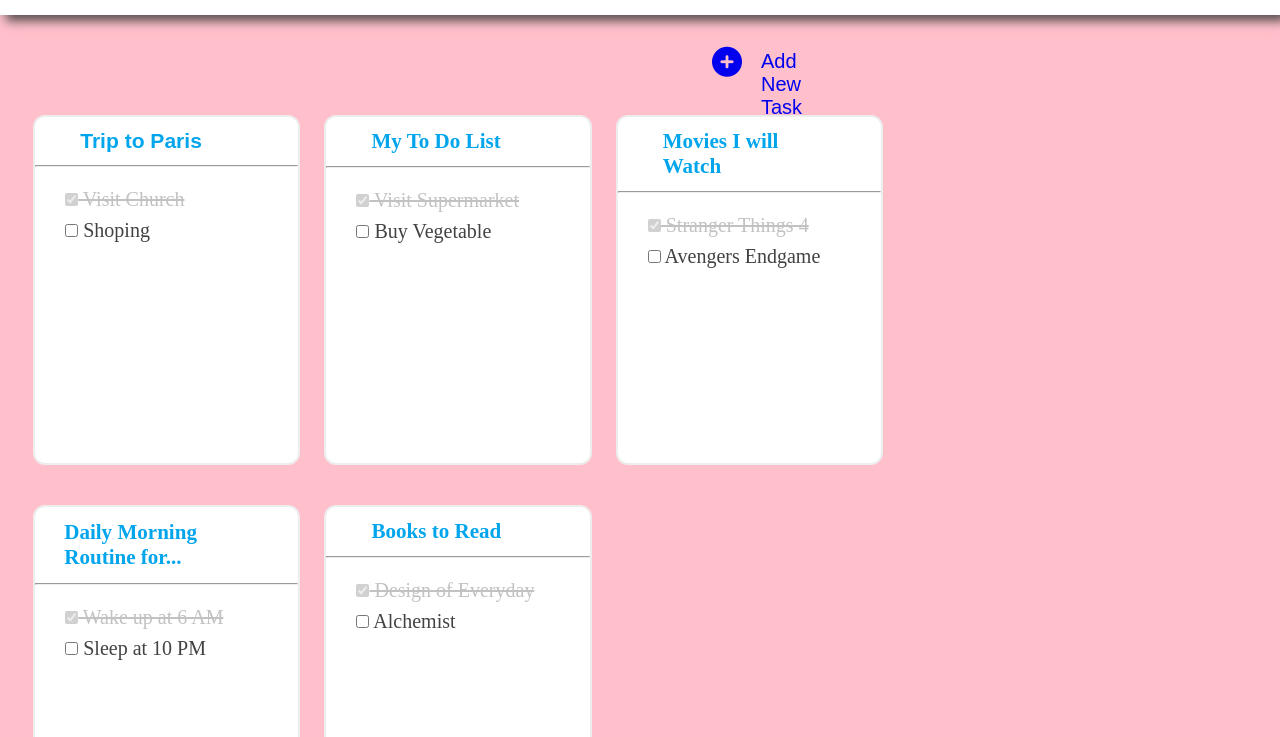
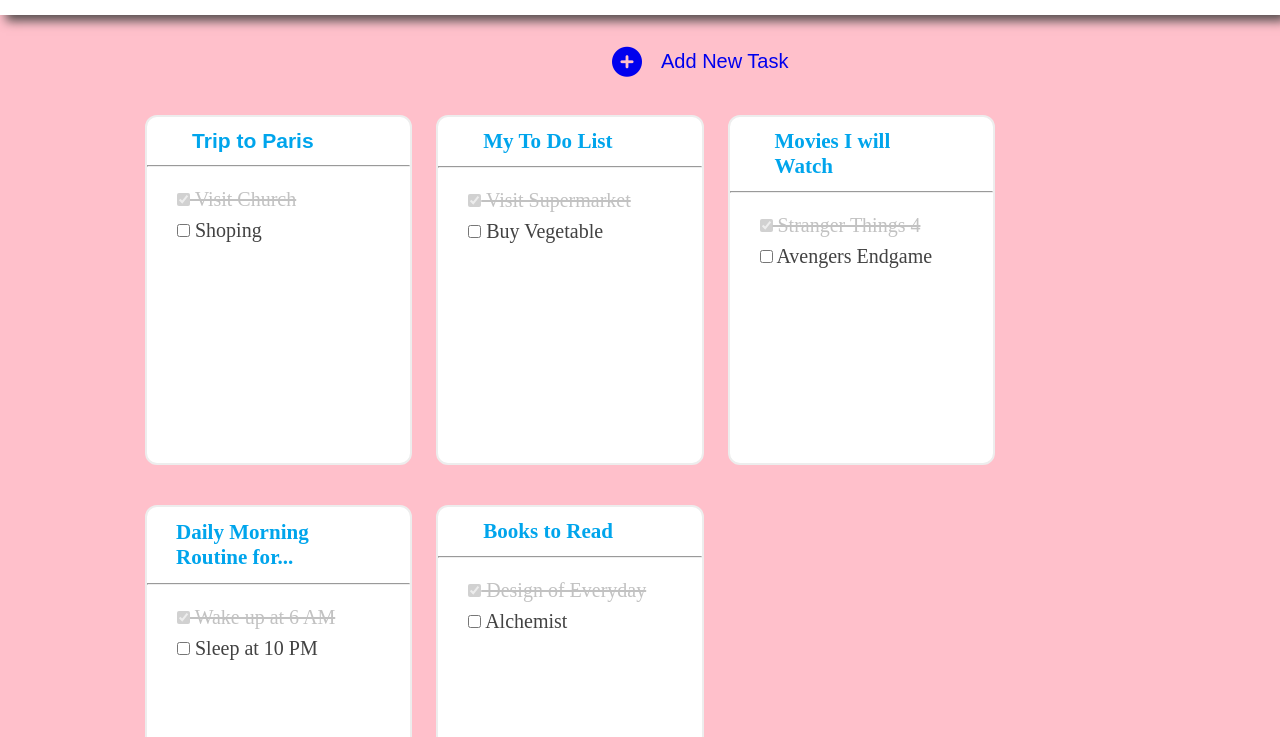
Before and after one commit to NNarendra1787/Prpbytes-Project, a plain HTML site: page ToDo_MobilProject1/index.html in a window 1280 px wide. Shown: the part 63-800 px from the top of the page. Drawn offline with Linux system fonts and the light colour scheme.

Commit message:
last time

```diff
--- a/ToDo_MobilProject1/style.css
+++ b/ToDo_MobilProject1/style.css
@@ -35,7 +35,7 @@ header span{
     position: absolute;
     top: 40px;
     right: 478px;
-    /* margin: 30px 0px; */
+    margin: 0px -100px;
     cursor: pointer;
     font-size: 33px;
 }
@@ -59,7 +59,8 @@ a{
     justify-content: center;
     margin: 10px auto; */
     width: 87%;
-    margin: 80px auto;
+    /* margin: 80px auto; */
+    margin: 80px 195px;
 }
 /* box items */
 .size{
```
